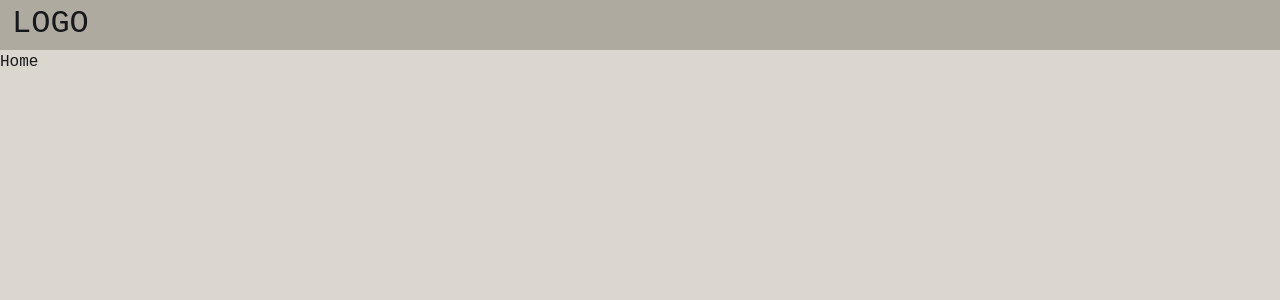
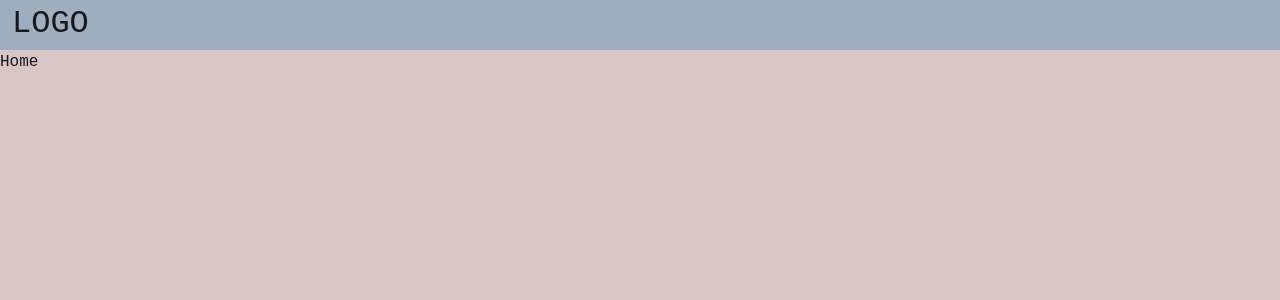
Before and after one commit to Wysogota/Conference, a React (Create React App) app in the folder client/: page / in a window 1280 px wide. Shown: the top 300 px of the page. Built offline with nearby package versions, Linux system fonts and the light colour scheme.

Commit message:
Create common themes

```diff
--- a/client/src/common/styles/_colors.scss
+++ b/client/src/common/styles/_colors.scss
@@ -1,4 +1,5 @@
-$bg_color: #dbd7cf;
-$item_bg_color: #afaa9f;
+$bg_color: #d8c6c6;
+$item_bg_color: #9faebe;
+$hover_item_bg_color: #a3b2c2;
 $color: #16181b;
-$hover_color: #3a434e;
+$hover_color: #313942;
--- /dev/null
+++ b/client/src/common/theme/index.js
@@ -0,0 +1,4 @@
+import styles from './theme.module.scss';
+
+export const theme = styles.theme;
+export const hoveredTheme = styles.hoveredTheme;
--- /dev/null
+++ b/client/src/common/theme/theme.module.scss
@@ -0,0 +1,10 @@
+@import '../styles/colors';
+
+.theme {
+  color: $color;
+  background-color: $item_bg_color  !important;
+}
+
+.hoveredTheme:hover {
+  background-color: $hover_item_bg_color  !important;
+}
```
